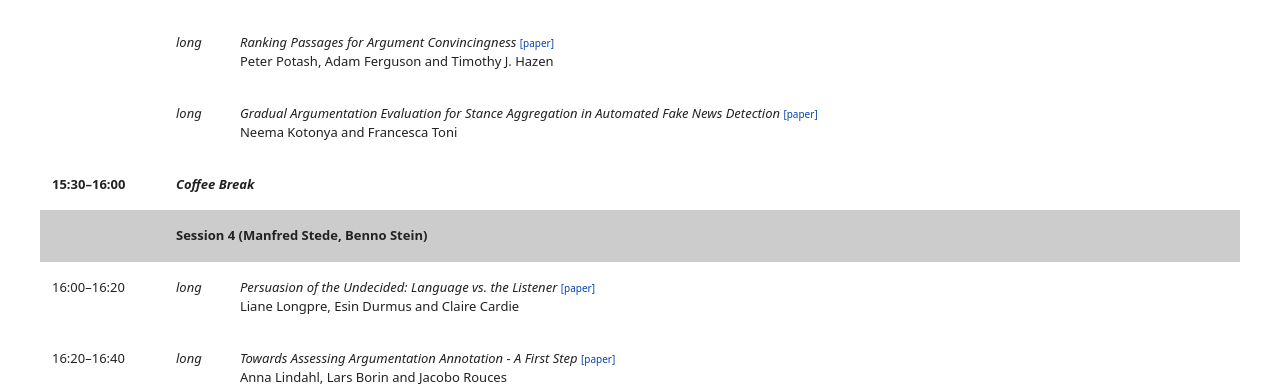
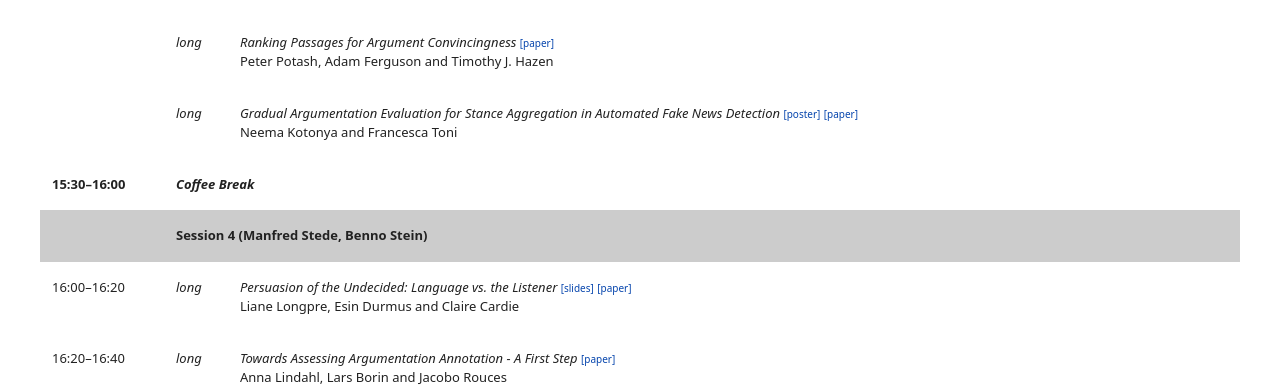
Before and after one commit to argmining19-webis-de/argmining19-webis-de.github.io, a Jekyll site: the page built from program.html, in a window 1280 px wide and 900 px high, scrolled down 2133 px. Shown: the part 153-539 px from the top of the window. Built offline with Jekyll 4.4.1, drawn with Linux system fonts in a browser that asks for light colours.

Commit message:
added slides posters

```diff
--- a/schedule.html
+++ b/schedule.html
@@ -327,6 +327,7 @@
             <td>long</td>
             <td>
                 Gradual Argumentation Evaluation for Stance Aggregation in Automated Fake News Detection
+                <a class="schedule_links" target="_blank" href="posters/kotonya19-gradual-argumentation-evaluation-for-stance-aggregation-in-automated-fake-news-detection.pdf">[poster]</a>
                 <a class="schedule_links" target="_blank" href="https://www.aclweb.org/anthology/W19-4518">[paper]</a></td>
         </tr>
         <tr class="program-speaker">
@@ -350,7 +351,9 @@
             <td>long</td>
             <td>
                     Persuasion of the Undecided: Language vs. the Listener
+                    <a class="schedule_links" target="_blank" href="slides/liane19-persuasion-of-the-undecided-language-vs-the-listener.pdf">[slides]</a>
                     <a class="schedule_links" target="_blank" href="https://www.aclweb.org/anthology/W19-4519">[paper]</a>
+
                 </td>
         <tr class="program-speaker">
             <td></td>
```
Also changed, not shown: 2 other files.
